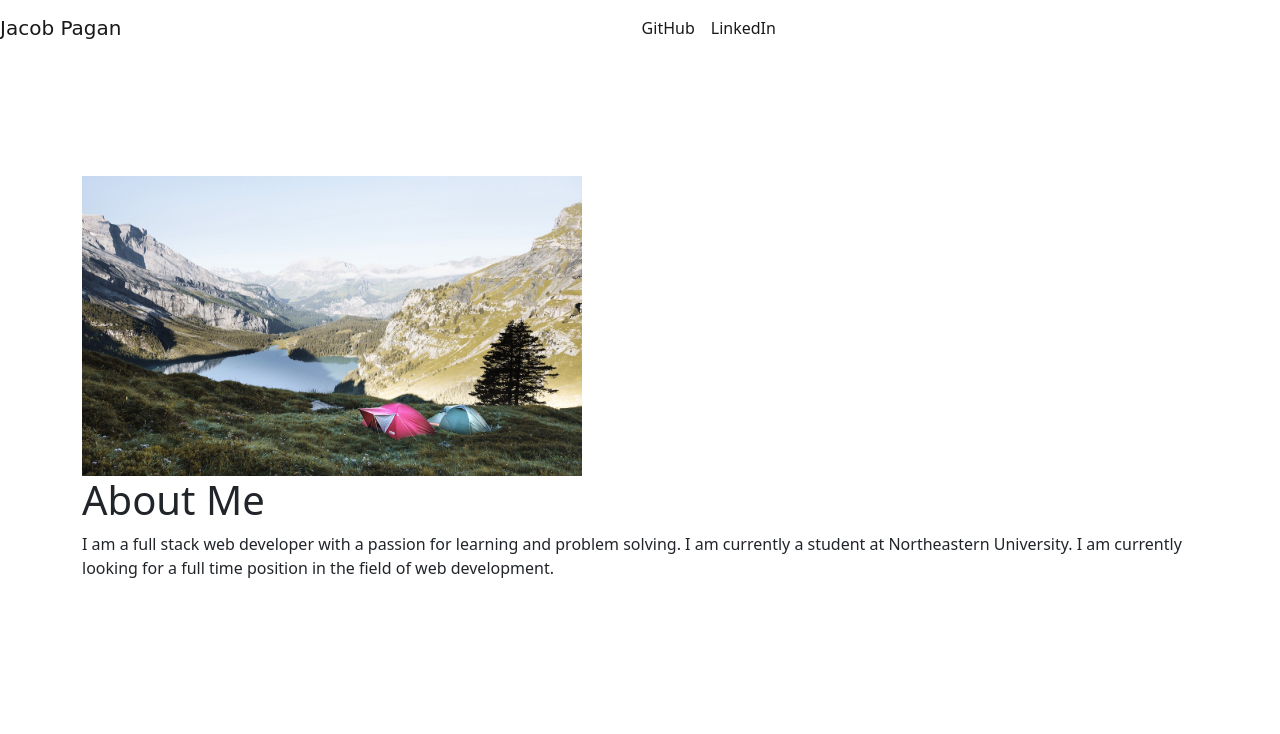
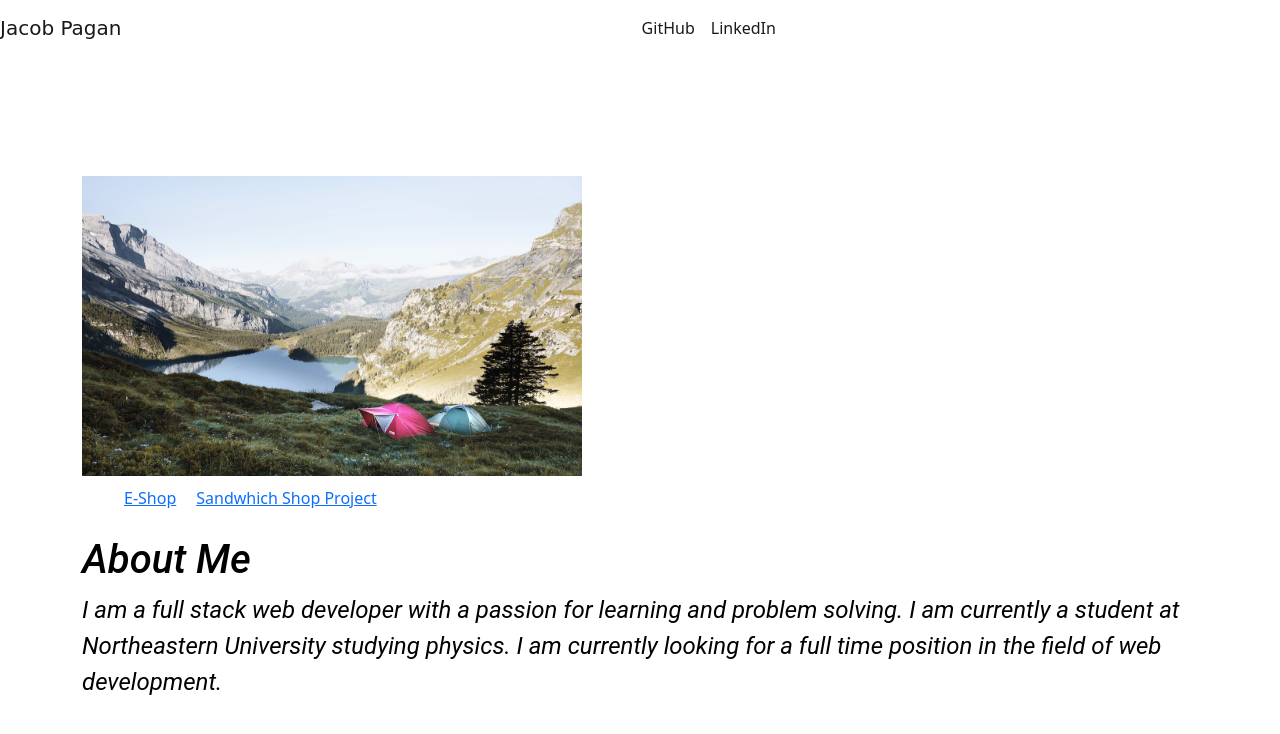
Before and after one commit to Alto1988/Portfolio, a plain HTML site: page index.html in a window 1280 px wide. Drawn offline with nearby package versions, Linux system fonts and the light colour scheme.

Commit message:
Added some projects to the portfolio instead of just linking my github on top

```diff
--- a/index.html
+++ b/index.html
@@ -8,8 +8,7 @@
       integrity="sha384-1BmE4kWBq78iYhFldvKuhfTAU6auU8tT94WrHftjDbrCEXSU1oBoqyl2QvZ6jIW3"
       crossorigin="anonymous"
     />
-
-    <meta charset="UTF-8" />
+    <link href="" <meta charset="UTF-8" />
     <meta http-equiv="X-UA-Compatible" content="IE=edge" />
     <meta name="viewport" content="width=device-width, initial-scale=1.0" />
     <title>Jacob Pagan</title>
@@ -33,18 +32,24 @@
     <div class="about-section-styles">
       <div class="container">
         <img src="./lake.jpg" alt="" />
+        <ul class="list-items">
+          <li><a href="https://github.com/Alto1988/e-shop">E-Shop</a></li>
+          <li>
+            <a href="https://github.com/Alto1988/backend-sandwich">
+              Sandwhich Shop Project</a
+            >
+          </li>
+        </ul>
         <div class="about-me-text">
           <h1>About Me</h1>
           <p>
             I am a full stack web developer with a passion for learning and
-            problem solving. I am currently a student at Northeastern
-            University. I am currently looking for a full time position in the
-            field of web development.
+            problem solving. I am currently a student at Northeastern University
+            studying physics. I am currently looking for a full time position in
+            the field of web development.
           </p>
         </div>
       </div>
     </div>
   </body>
 </html>
-
-<!-- https://github.com/Alto1988 -->
--- a/styles.css
+++ b/styles.css
@@ -22,10 +22,26 @@ body {
   /* border: 1px solid red; */
   display: flex;
   justify-content: center;
-  align-items: center;
-  flex-direction: row;
+  align-items: left;
+  flex-direction: column;
   margin: 100px auto;
   padding: 20px;
+}
+.about-section-styles ul {
+  /* border: 1px solid purple; */
+  display: flex;
+  flex-direction: row;
+  justify-content: left;
+}
+
+.list-items li {
+  list-style: none;
+  margin: 10px;
+}
+
+.list-items li:hover {
+  color: black;
+  text-decoration: underline;
 }
 
 .footer-styles {
@@ -47,8 +63,15 @@ body {
   font-family: "Pacifico", cursive;
   font-size: 2.5rem;
 }
+
 .container img {
   /* border: 1px solid purple; */
   width: 500px;
   height: 300px;
 }
+.about-me-text {
+  font-size: 1.5rem;
+  font-family: "Roboto", sans-serif;
+  font-style: italic;
+  color: black;
+}
```
